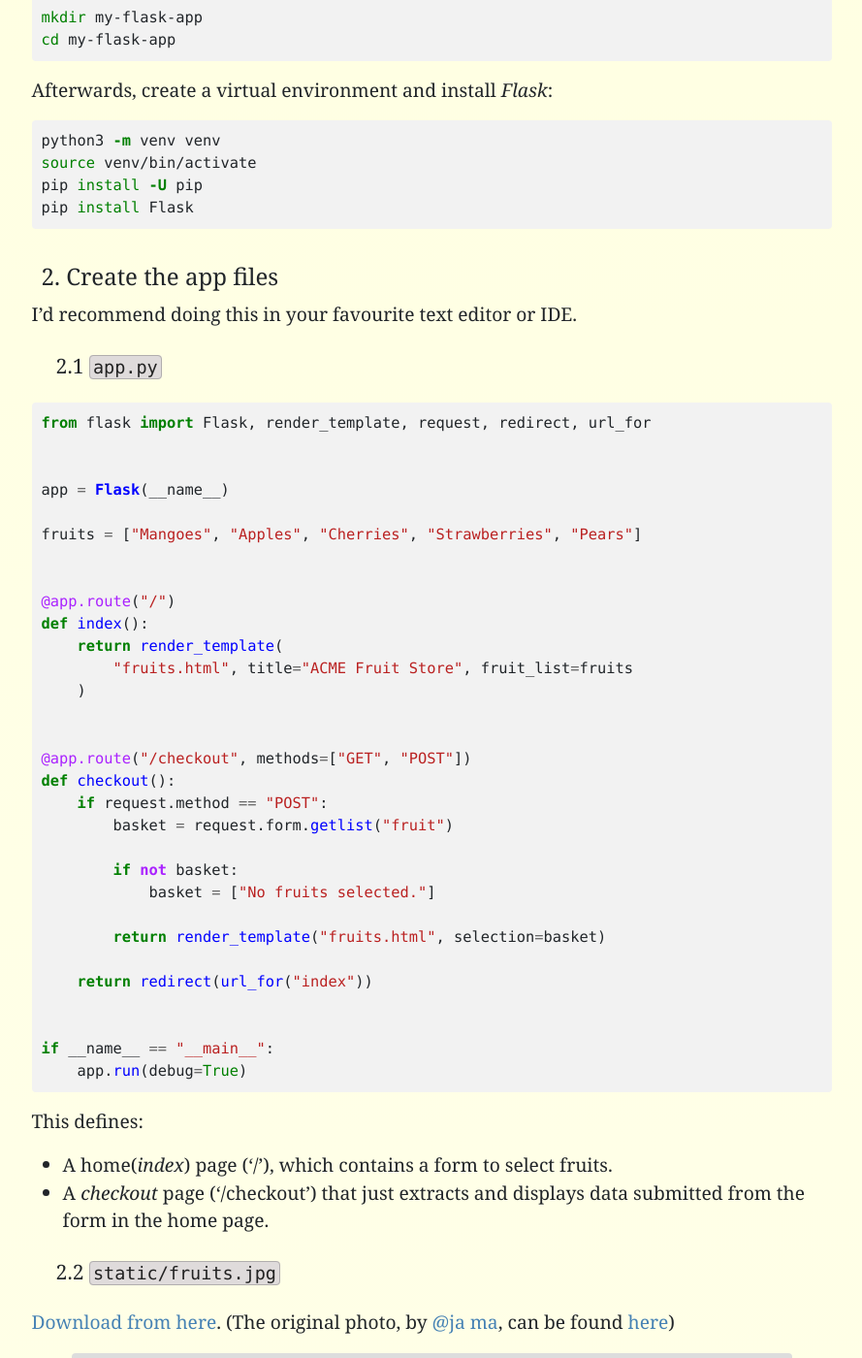
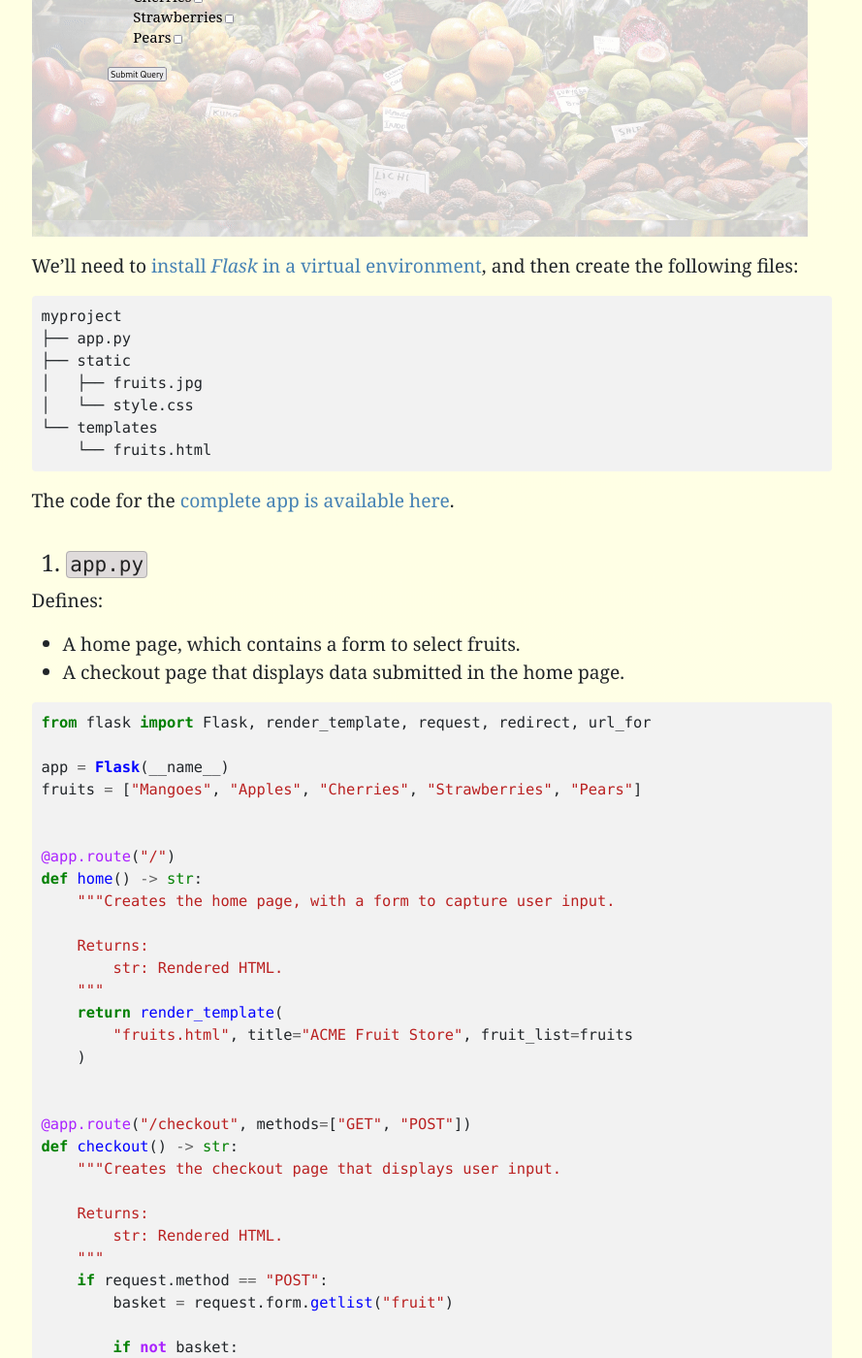
Before and after one commit to Tim-Abwao/tim-abwao.github.io, a Jekyll site: the page built from _posts/2019-09-18-Making-a-Flask-Web-App.md, in a window 1280 px wide and 1400 px high, scrolled down 1596 px. Shown: the whole window at 97% size, without its empty margins (57-946 px from the left). Built offline with Jekyll 4.4.1, drawn with Linux system fonts in a browser that asks for light colours; some of the changed text lies outside the part shown.

Commit message:
Update flask web app article

````diff
--- a/_posts/2019-09-18-Making-a-Flask-Web-App.md
+++ b/_posts/2019-09-18-Making-a-Flask-Web-App.md
@@ -27,17 +27,24 @@
 - Routing & URL building
 - Including static assets
 - Rendering HTML templates
-- Handling HTTP requests, among others.
+- Handling HTTP requests
+
+and much more.
 
 There's also a [*Flask* tutorial][flask-tutorial], which walks you through how to build a basic blog that allows user registration, log in, and the creation / modification / deletion of posts.
 
 If you're completely new to web development, there are numerous online resources (e.g. [MDN's Learn Web Development][mdn-learn], [W3Schools][w3schools], etc) that could quickly bring you up to speed.
 
-## Building a Basic Flask App
+## Building a demo *Flask* app
 
-We'll structure the app as shown below:
+To keep things simple, let's create a minimal *Flask* app that just takes user input and displays it:
+
+![ACME groceries *Flask* app][app-screencast]
+
+We'll need to [install *Flask* in a virtual environment][flask-venv], and then create the following files:
 
 ```md
+myproject
 ├── app.py
 ├── static
 │   ├── fruits.jpg
@@ -46,48 +53,41 @@
     └── fruits.html
 ```
 
-### 1. Install *Flask*
+The code for the [complete app is available here][github-link].
 
-Create a folder to work in:
+### 1. `app.py`
 
-```bash
-mkdir my-flask-app
-cd my-flask-app
-```
+Defines:
 
-Afterwards, create a virtual environment and install *Flask*:
-
-```bash
-python3 -m venv venv
-source venv/bin/activate
-pip install -U pip
-pip install Flask
-```
-
-### 2. Create the app files
-
-I'd recommend doing this in your favourite text editor or IDE.
-
-#### 2.1 `app.py`
+- A home page, which contains a form to select fruits.
+- A checkout page that displays data submitted in the home page.
 
 ```python
 from flask import Flask, render_template, request, redirect, url_for
 
-
 app = Flask(__name__)
-
 fruits = ["Mangoes", "Apples", "Cherries", "Strawberries", "Pears"]
 
 
 @app.route("/")
-def index():
+def home() -> str:
+    """Creates the home page, with a form to capture user input.
+
+    Returns:
+        str: Rendered HTML.
+    """
     return render_template(
         "fruits.html", title="ACME Fruit Store", fruit_list=fruits
     )
 
 
 @app.route("/checkout", methods=["GET", "POST"])
-def checkout():
+def checkout() -> str:
+    """Creates the checkout page that displays user input.
+
+    Returns:
+        str: Rendered HTML.
+    """
     if request.method == "POST":
         basket = request.form.getlist("fruit")
 
@@ -96,25 +96,22 @@
 
         return render_template("fruits.html", selection=basket)
 
-    return redirect(url_for("index"))
+    return redirect(url_for("home"))
 
 
 if __name__ == "__main__":
     app.run(debug=True)
 ```
 
-This defines:
+### 2. `static/fruits.jpg`
 
-- A home(*index*) page ('/'), which contains a form to select fruits.
-- A *checkout* page ('/checkout') that just extracts and displays data submitted from the form in the home page.
+The background image, [available here][app-background] (The original photograph, by [@ja ma][@ja ma], can be found [here][unsplash-img-link]).
 
-#### 2.2 `static/fruits.jpg`
+> **NOTE:** In order for *Flask* to serve CSS, JavaScript, or image files stored locally; they'll need to be placed in a [static folder][static-folder].
 
-[Download from here][app-background]. (The original photo, by [@ja ma][@ja ma], can be found [here][unsplash-img-link])
+### 3. `static/style.css`
 
-> **NOTE:** In order for *Flask* to serve CSS, JavaScript, or image files saved locally; they'll need to be placed in a [static folder][static-folder].
-
-#### 2.3 `static/style.css`
+Sets the basic style and layout.
 
 ```css
 body {
@@ -125,18 +122,18 @@
 }
 ```
 
-#### 2.4 `templates/fruits.html`
+### 4. `templates/fruits.html`
+
+Defines the app's structure.
 
 ```html
 <!DOCTYPE html>
 <html>
-
 <head>
   <link rel="stylesheet" type="text/css" href="{%raw%}{{ url_for('static', filename='style.css')}}{%endraw%}">
   <meta name="viewport" content="width=device-width, initial-scale=1">
   <title>{%raw%}{{ title }}{%endraw%}</title>
 </head>
-
 <body>
   {%raw%}{%if fruit_list %}{%endraw%}
   <h1> Demo Flask App</h1>
@@ -159,48 +156,44 @@
     {%raw%}{%endfor %}{%endraw%}
   </ul>
 
-  <a href="{%raw%}{{ url_for('index') }}{%endraw%}"> Back to home</a>
+  <a href="{%raw%}{{ url_for('home') }}{%endraw%}"> Back to home</a>
   {%raw%}{%endif %}{%endraw%}
 </body>
-
 </html>
 ```
 
 > **NOTE:** Templates to be rendered need to be placed in the [templates folder][templates-folder].
 
-### 3. Running the app
+## Running the demo app
 
-Once all the necessary files are in position, you can launch the *Flask* app using the commands:
+Once all the necessary files are in position, you can launch the app in the [command line interface][flask-cli], e.g with [*Bash*][bash]:
 
 ```bash
 export FLASK_ENV=development  # to enable debug mode
 flask run
 ```
 
-Check out the [*Flask* Command Line Interface][flask-cli] for more details.
-
-Result:
-
-![ACME groceries webpage][app-screencast]
-
-The code for the [complete app is available here][github-link]
+Afterwards, navigate your browser to <http://127.0.0.1:5000> to interact with the app.
 
 ## Next Steps
 
 *Flask* offers a number of [deployment options][flask-deploy]. You could try coming up with a great idea for a web app, build it, and then deploy it on [Heroku][heroku] - a popular choice.
 
 [flask]: https://flask.palletsprojects.com/
+[micro]: https://flask.palletsprojects.com/en/2.1.x/foreword/#what-does-micro-mean
 [flask-logo]: /assets/images/articles/flask-webapp/logo-full.svg
-[flask-install]: https://flask.palletsprojects.com/en/2.0.x/installation/
-[flask-quickstart]: https://flask.palletsprojects.com/en/2.0.x/quickstart/
-[flask-tutorial]: https://flask.palletsprojects.com/en/2.0.x/tutorial
-[flask-cli]: https://flask.palletsprojects.com/en/2.0.x/cli/
-[flask-deploy]: https://flask.palletsprojects.com/en/2.0.x/deploying/
-[app-background]: https://raw.githubusercontent.com/Tim-Abwao/blog-projects/main/basic-flask-app/static/fruits.jpg
+[flask-install]: https://flask.palletsprojects.com/en/2.1.x/installation/
+[flask-venv]: https://flask.palletsprojects.com/en/2.1.x/installation/#virtual-environments
+[flask-quickstart]: https://flask.palletsprojects.com/en/2.1.x/quickstart/
+[flask-tutorial]: https://flask.palletsprojects.com/en/2.1.x/tutorial
+[flask-cli]: https://flask.palletsprojects.com/en/2.1.x/cli/
+[bash]: https://www.gnu.org/software/bash/
+[flask-deploy]: https://flask.palletsprojects.com/en/2.1.x/deploying/
+[app-background]: https://raw.githubusercontent.com/Tim-Abwao/blog-projects/main/myproject/static/fruits.jpg
 [mdn-learn]: https://developer.mozilla.org/en-US/docs/Learn
 [w3schools]: https://www.w3schools.com
-[static-folder]: https://flask.palletsprojects.com/en/2.0.x/api/#flask.Flask.static_folder
-[templates-folder]: https://flask.palletsprojects.com/en/2.0.x/api/#flask.Flask.template_folder
+[static-folder]: https://flask.palletsprojects.com/en/2.1.x/api/#flask.Flask.static_folder
+[templates-folder]: https://flask.palletsprojects.com/en/2.1.x/api/#flask.Flask.template_folder
 [app-screencast]: /assets/images/articles/flask-webapp/flask-demo.gif
 [github-link]: https://github.com/Tim-Abwao/blog-projects/tree/main/basic-flask-app
 [heroku]: https://devcenter.heroku.com/articles/getting-started-with-python?singlepage=true
````
Also changed, not shown: other parts of _posts/2019-09-18-Making-a-Flask-Web-App.md (+2 -2 lines), assets/images/articles/flask-webapp/flask-demo.gif.
